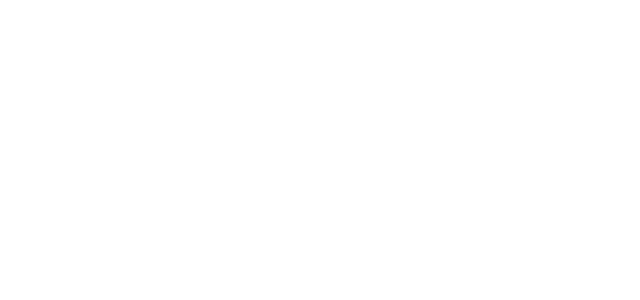
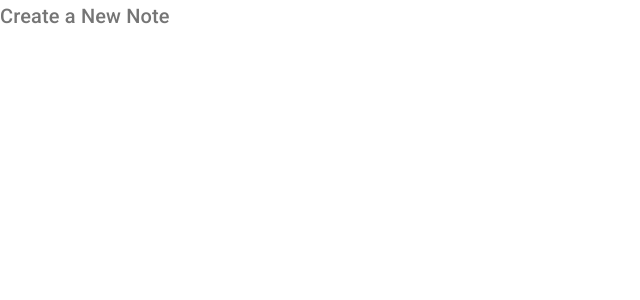
Before and after one commit to zheng980423/learning-material-ui, a React (Create React App) app: page /create in a window 1280 px wide. Shown: the top 300 px of the page, without its empty margins (0-640 px from the left). Built offline with nearby package versions, Linux system fonts and the light colour scheme.

Commit message:
typography-comps-2

```diff
--- a/src/pages/Create.js
+++ b/src/pages/Create.js
@@ -12,6 +12,14 @@
         pariatur distinctio, cum saepe sint sit.
       </Typography> */}
       {/* https://material-ui.com/zh/api/typography/ */}
+      <Typography
+        variant="h6"
+        component="h2"
+        color="textSecondary"
+        gutterBottom
+      >
+        Create a New Note
+      </Typography>
     </div>
   );
 }
```
